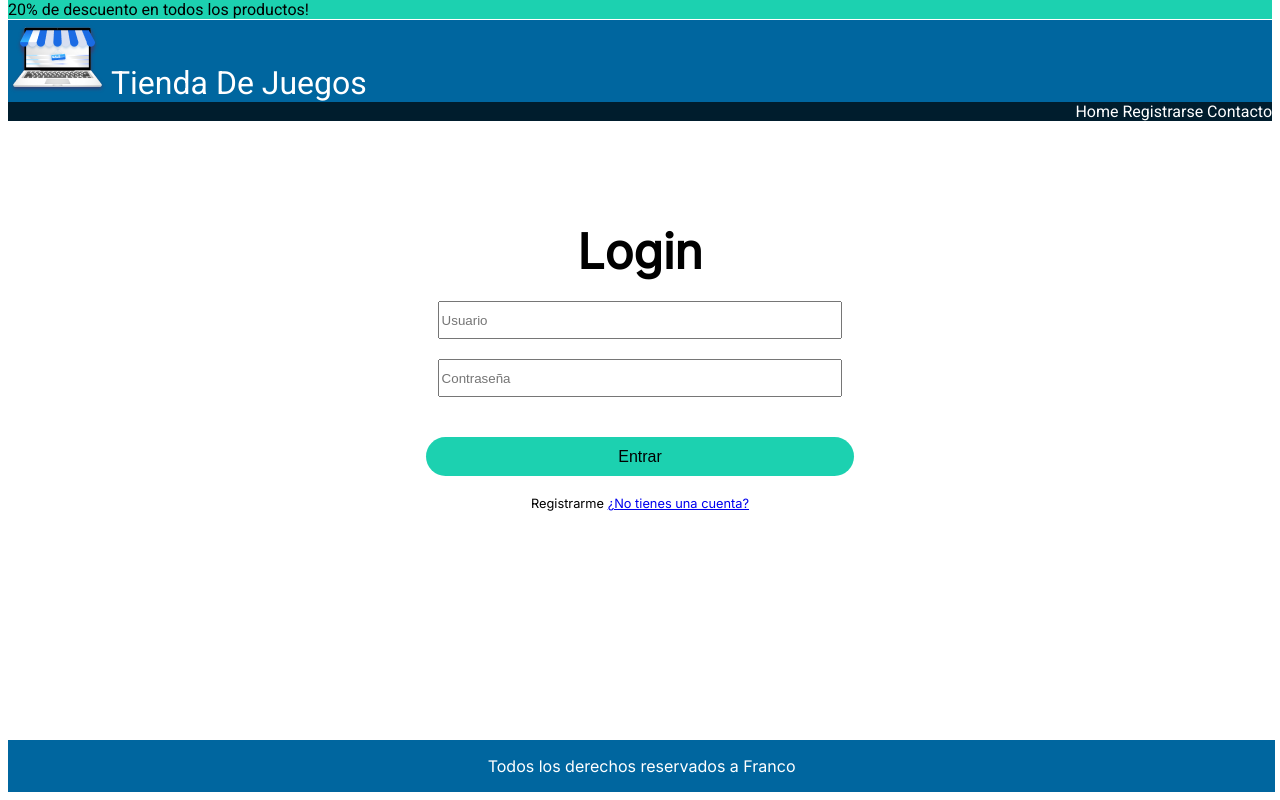
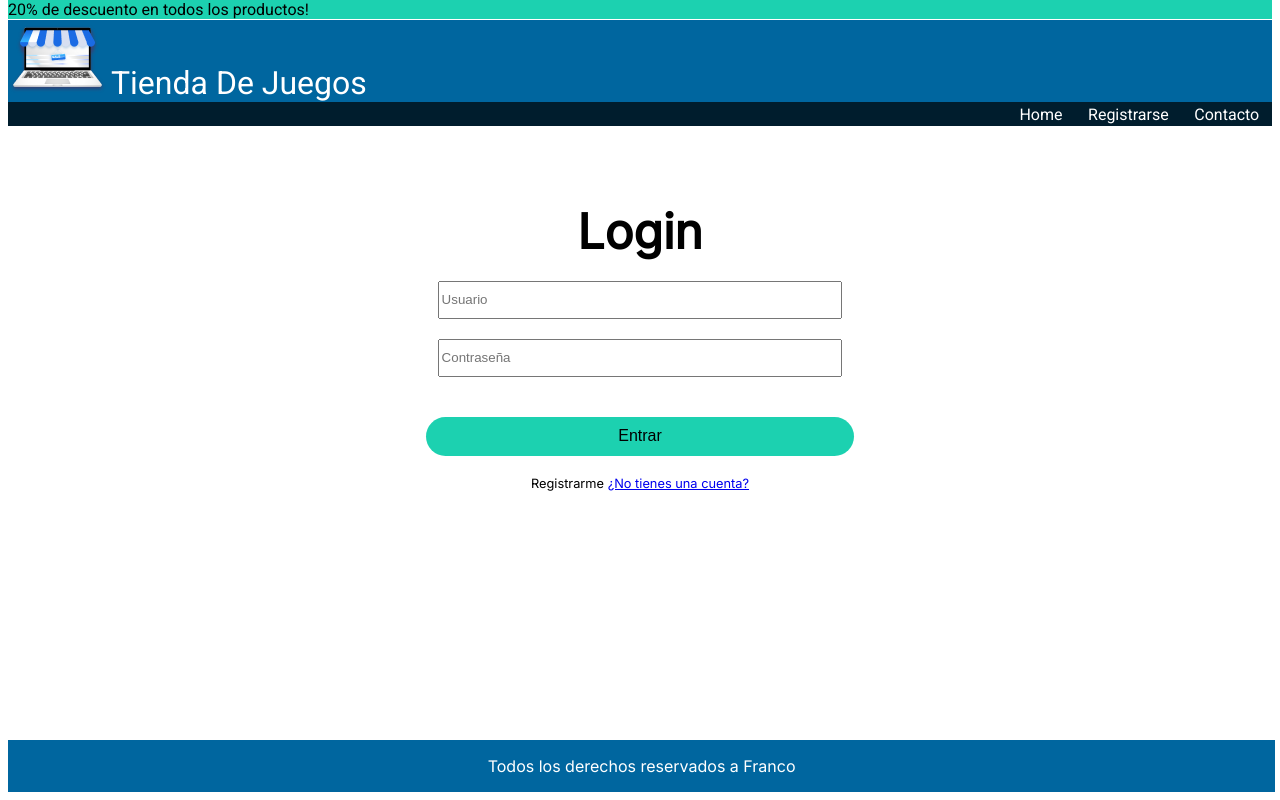
Before and after one commit to aquamantop/Formularios, a plain HTML site: page index.html in a window 1280 px wide. Drawn offline with Linux system fonts and the light colour scheme.

Commit message:
agregado navgacion con nav

```diff
--- a/Css/style.css
+++ b/Css/style.css
@@ -36,11 +36,18 @@ body {
     color: white;
     font-size: 2rem;
 }
+nav {
+    background-color: #001D2D;
+}
 .links {
-    background-color: #001D2D;
-    margin-bottom: 8%;
+    display: flex;
+    justify-content: flex-end;
+    align-items: center;
     margin-top: -10%;
-    text-align: right;
+    margin-bottom: 6%;
+}
+.items {
+    padding: 0.3vh 1vw;
 }
 header a:link {
     text-decoration: none;
--- a/index.html
+++ b/index.html
@@ -20,11 +20,13 @@
             <img src="./Img/logo.png" alt="Logo">
             <span id="titulo">Tienda De Juegos</span>
         </div>
-        <div class="links">
-            <a href="./index.html">Home </a>
-            <a href="./registro.html"> Registrarse</a>
-            <a href="./contacto.html"> Contacto</a>
-        </div>
+        <nav>
+            <ul type="none" class="links">
+                <li class="items"><a href="./index.html">Home</a></li>
+                <li class="items"><a href="./registro.html">Registrarse</a></li>
+                <li class="items"><a href="./contacto.html">Contacto</a></li>
+            </ul>
+        </nav>
     </header>
 
     <main>
```
